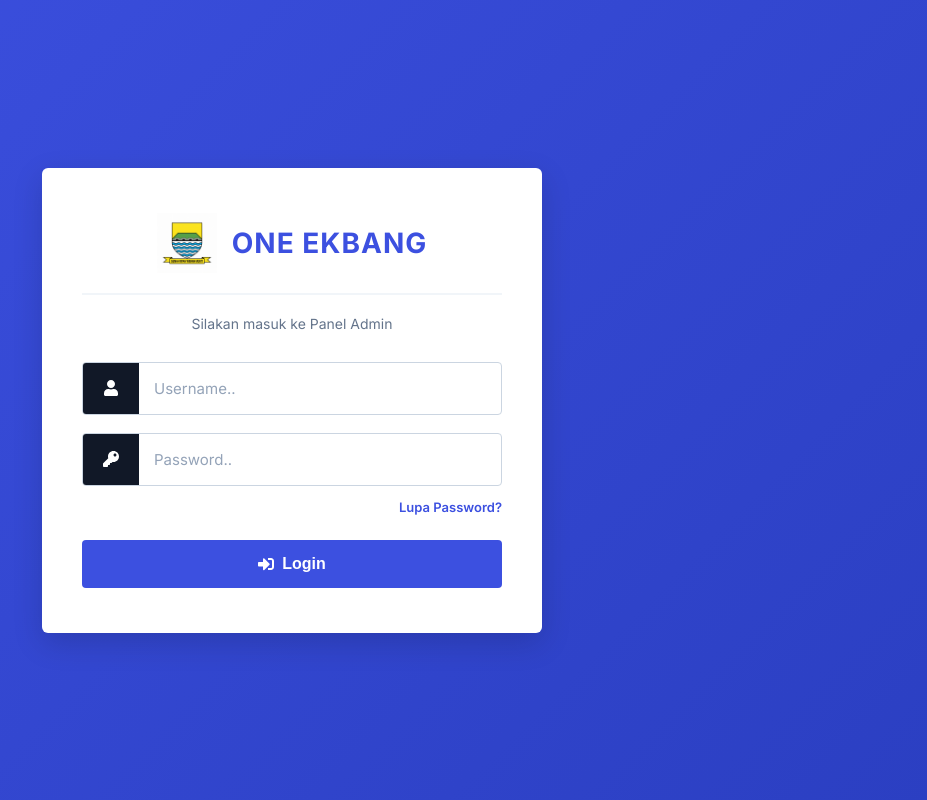
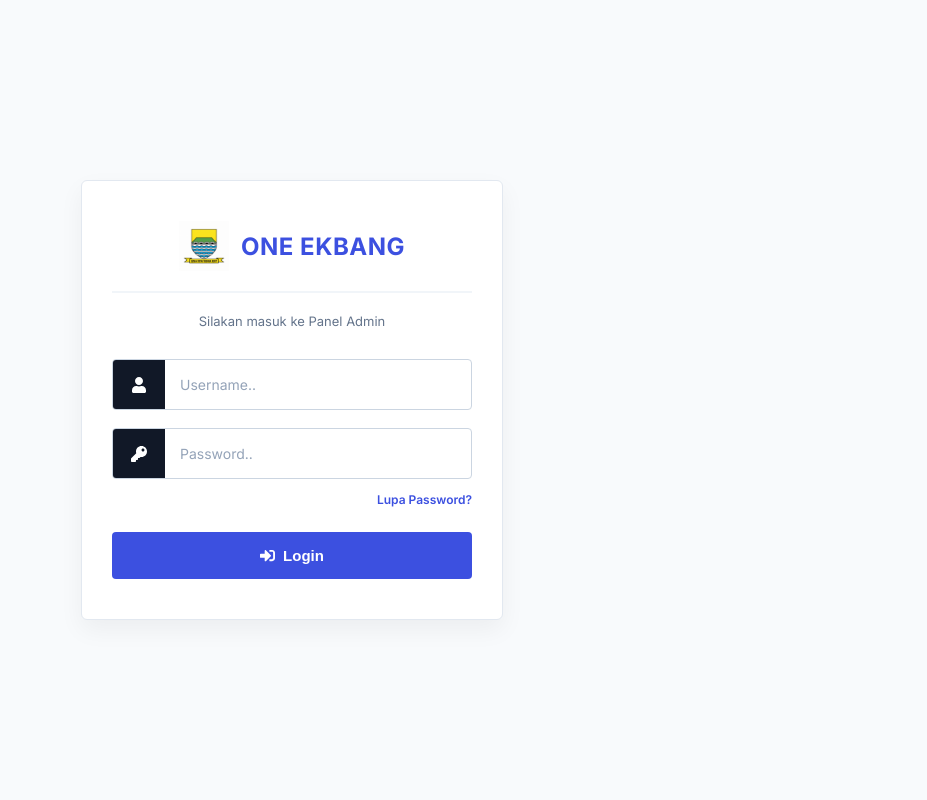
Before and after one commit to rdteguhilham-oss/frontend-one-ekbang, a React (Vite) app: page /login in a window 1280 px wide. Shown: the whole page, without its empty margins (348-1275 px from the left). Built offline with nearby package versions, Linux system fonts and the light colour scheme.

Commit message:
fix pages login

```diff
--- a/src/pages/Login.css
+++ b/src/pages/Login.css
@@ -1,35 +1,35 @@
-/* BACKGROUND BIRU CERAH (Sesuai Referensi ONE EKBANG) */
+/* BACKGROUND SESUAI PERMINTAAN (#f8fafc) */
 .login-wrapper-portal {
     min-height: 100vh;
     width: 100%;
     display: flex;
     justify-content: center;
     align-items: center;
-    background-color: #3558ec; /* Biru cerah sesuai referensi */
-    background-image: linear-gradient(135deg, #3c50e0 0%, #2b3fc2 100%);
+    background-color: #f8fafc; /* BERUBAH: Sesuai kode warna permintaanmu */
     padding: 20px;
     font-family: 'Inter', sans-serif;
     box-sizing: border-box;
 }
 
 body.dark-mode .login-wrapper-portal {
-    background-color: #1e293b;
-    background-image: none;
+    background-color: #0f172a;
 }
 
-/* KARTU TENGAH BERSIH */
+/* KARTU TENGAH BERSIH - LEBAR DIPERSEMPIT */
 .login-card-portal {
     background-color: #ffffff;
     width: 100%;
-    max-width: 420px;
-    padding: 45px 40px; /* Padding diperbesar agar proporsional */
+    max-width: 360px; /* BERUBAH: Dipersempit dari 420px ke 360px agar input tidak terlalu lebar ke samping */
+    padding: 40px 30px; /* Padding disesuaikan dengan lebar baru */
     border-radius: 6px;
-    box-shadow: 0 10px 30px rgba(0,0,0,0.15);
+    box-shadow: 0 10px 25px rgba(0,0,0,0.05); /* Bayangan diperhalus */
+    border: 1px solid #e2e8f0; /* Tambahan bingkai halus pemisah background */
     text-align: center;
 }
 
 body.dark-mode .login-card-portal {
     background-color: var(--bg-card);
+    border-color: var(--border-halus);
 }
 
 /* AREA LOGO & TEKS HEADER */
@@ -37,7 +37,7 @@ body.dark-mode .login-card-portal {
     display: flex;
     align-items: center;
     justify-content: center;
-    gap: 15px;
+    gap: 12px;
     margin-bottom: 20px;
     border-bottom: 2px solid #f1f5f9;
     padding-bottom: 20px;
@@ -46,7 +46,7 @@ body.dark-mode .login-card-portal {
 body.dark-mode .portal-logo-area { border-color: var(--border-halus); }
 
 .portal-logo-img {
-    width: 60px; /* Logo sedikit dibesarkan karena subteks hilang */
+    width: 50px; /* Sedikit disesuaikan agar pas dengan kartu yang menyempit */
     height: auto;
     object-fit: contain;
 }
@@ -57,24 +57,24 @@ body.dark-mode .portal-logo-area { border-color: var(--border-halus); }
 
 .portal-logo-text h1 {
     margin: 0;
-    font-size: 28px;
-    color: #3c50e0; /* Menyesuaikan biru tema utama */
+    font-size: 24px; /* Ukuran font disesuaikan sedikit */
+    color: #3c50e0;
     font-weight: 800;
-    letter-spacing: 1px;
+    letter-spacing: 0.5px;
 }
 
 body.dark-mode .portal-logo-text h1 { color: #3b82f6; }
 
 .portal-subtext {
-    font-size: 14px;
+    font-size: 13px;
     color: #64748b;
     margin-bottom: 30px;
 }
 
-/* INPUT GRUP - MEMBENTUK PERSEGI PANJANG KE BAWAH */
+/* INPUT GRUP - TINGGI & TEBAL */
 .input-group-portal {
     display: flex;
-    align-items: stretch; /* Memaksa kotak ikon dan teks sama tinggi */
+    align-items: stretch;
     margin-bottom: 18px;
     border: 1px solid #cbd5e1;
     border-radius: 4px;
@@ -88,7 +88,7 @@ body.dark-mode .input-group-portal { border-color: var(--border-halus); backgrou
 .input-icon-portal {
     background-color: #111827;
     color: white;
-    padding: 16px 20px; /* PADDING DIPERBESAR: Membuat kotak lebih tinggi */
+    padding: 16px 18px;
     display: flex;
     align-items: center;
     justify-content: center;
@@ -102,9 +102,9 @@ body.dark-mode .input-icon-portal { background-color: #000000; }
     border: none !important;
     border-radius: 0 !important;
     flex: 1;
-    padding: 16px 15px !important; /* PADDING DIPERBESAR: Membuat area ketik lebih tinggi */
+    padding: 16px 15px !important;
     outline: none;
-    font-size: 15px;
+    font-size: 14px;
     color: #1e293b;
     background-color: transparent !important;
 }
@@ -115,7 +115,7 @@ body.dark-mode .input-icon-portal { background-color: #000000; }
 .link-forgot-portal {
     display: block;
     text-align: right;
-    font-size: 13px;
+    font-size: 12px;
     color: #3c50e0;
     margin-top: -5px;
     margin-bottom: 25px;
@@ -132,8 +132,8 @@ body.dark-mode .input-icon-portal { background-color: #000000; }
     background-color: #3c50e0;
     color: white;
     border: none;
-    padding: 15px; /* PADDING DIPERBESAR: Proporsional dengan input */
-    font-size: 16px;
+    padding: 15px;
+    font-size: 15px;
     font-weight: bold;
     border-radius: 4px;
     cursor: pointer;
@@ -146,7 +146,7 @@ body.dark-mode .input-icon-portal { background-color: #000000; }
 
 .btn-login-portal:hover { background-color: #2b3fc2; }
 
-/* MODAL LUPA PASSWORD (TETAP) */
+/* MODAL LUPA PASSWORD */
 .login-modal-overlay {
     position: fixed; top: 0; left: 0; width: 100vw; height: 100vh;
     background: rgba(0, 0, 0, 0.6); display: flex; justify-content: center;
```
